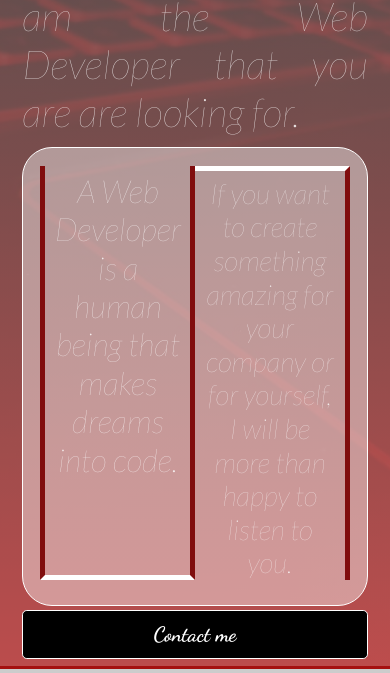
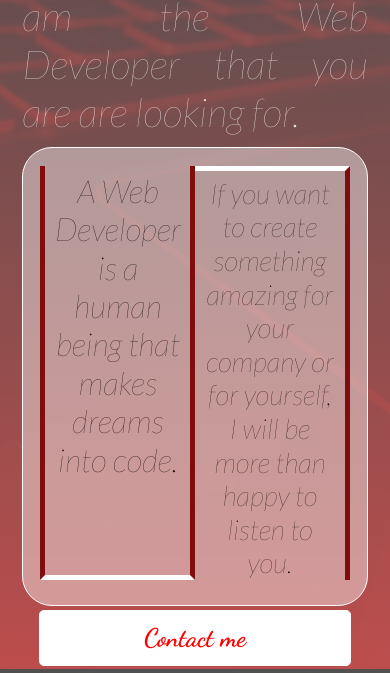
Before and after one commit to Oscars97/blog, a website: page index.html in a window 390 px wide. Shown: the part 175-848 px from the top of the page. Drawn offline with nearby package versions, Linux system fonts and the light colour scheme.

Commit message:
Details color and button size

```diff
--- a/index.html
+++ b/index.html
@@ -50,5 +50,10 @@
       <button type="button" class="btn my-btn btn-lg btn-block">Contact me</button>
     </div>
   </div>
+  <footer>
+    <div class="social-media">
+
+    </div>
+  </footer>
 </body>
 </html>
--- a/sass/components/_index.scss
+++ b/sass/components/_index.scss
@@ -84,6 +84,7 @@
                 float: right;
                 width: 100%;
                 text-align: center;
+                color: rgb(15, 3, 3);
 
                 .details-element_left{
                     padding: 2% 3% 0 3%;
@@ -93,16 +94,19 @@
                     margin-right: 0;
                 }
                 .details-element_right{
+                    text-decoration-style: double;
                     padding: 2% 3% 0 3%;
                     border-top: solid 5px white;
                     border-right: solid 5px  rgb(128, 13, 13);
                 }
             }
             .my-btn, .my-btn:after, .my-btn:before, .my-btn:link{
-                font-size: 1.3rem;
+                font-size: 1.6rem;
+                margin: 0 auto;
+                width: 90%;
                 font-family: 'Dancing Script', cursive;
-                background-color: black;
-                color: white;
+                background-color: white;
+                color: red;
                 border: solid 1px white;
                 letter-spacing: 0;
             }
```
Also changed, not shown: sass/main.css.
